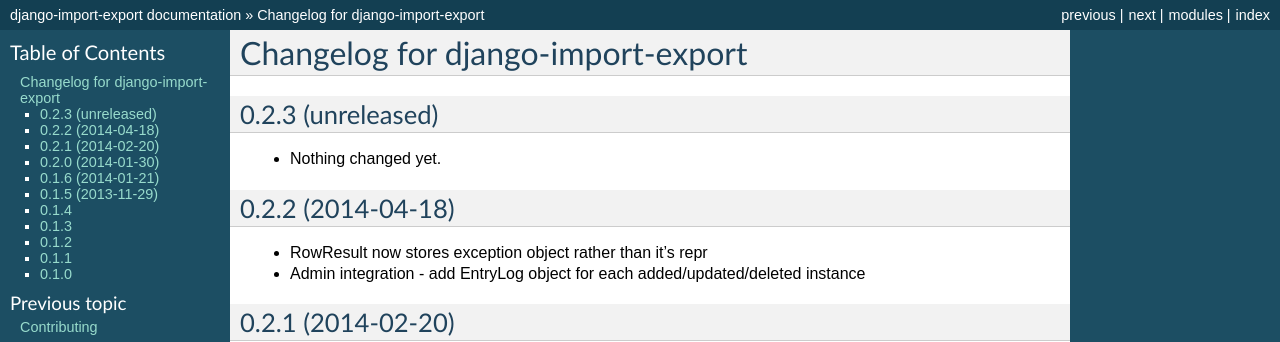
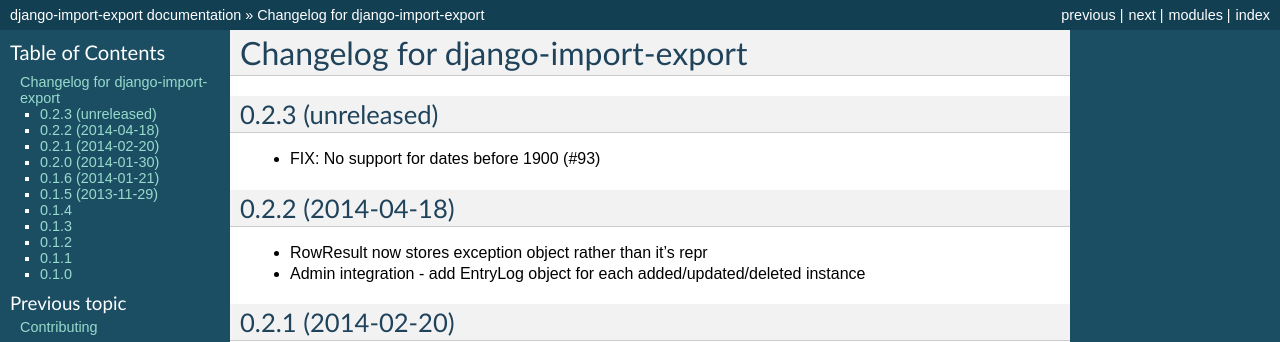
Before and after one commit to django-import-export/django-import-export, a Sphinx documentation site: the page built from docs/changelog.rst, in a window 1280 px wide. Shown: the top 342 px of the page. Built offline with Sphinx 7.4.7, drawn with Linux system fonts in a browser that asks for light colours; the version number could not be read and is left out.

Commit message:
Update changelog.rst

```diff
--- a/docs/changelog.rst
+++ b/docs/changelog.rst
@@ -4,7 +4,7 @@
 0.2.3 (unreleased)
 ------------------
 
-- Nothing changed yet.
+- FIX: No support for dates before 1900 (#93)
 
 
 0.2.2 (2014-04-18)
```
